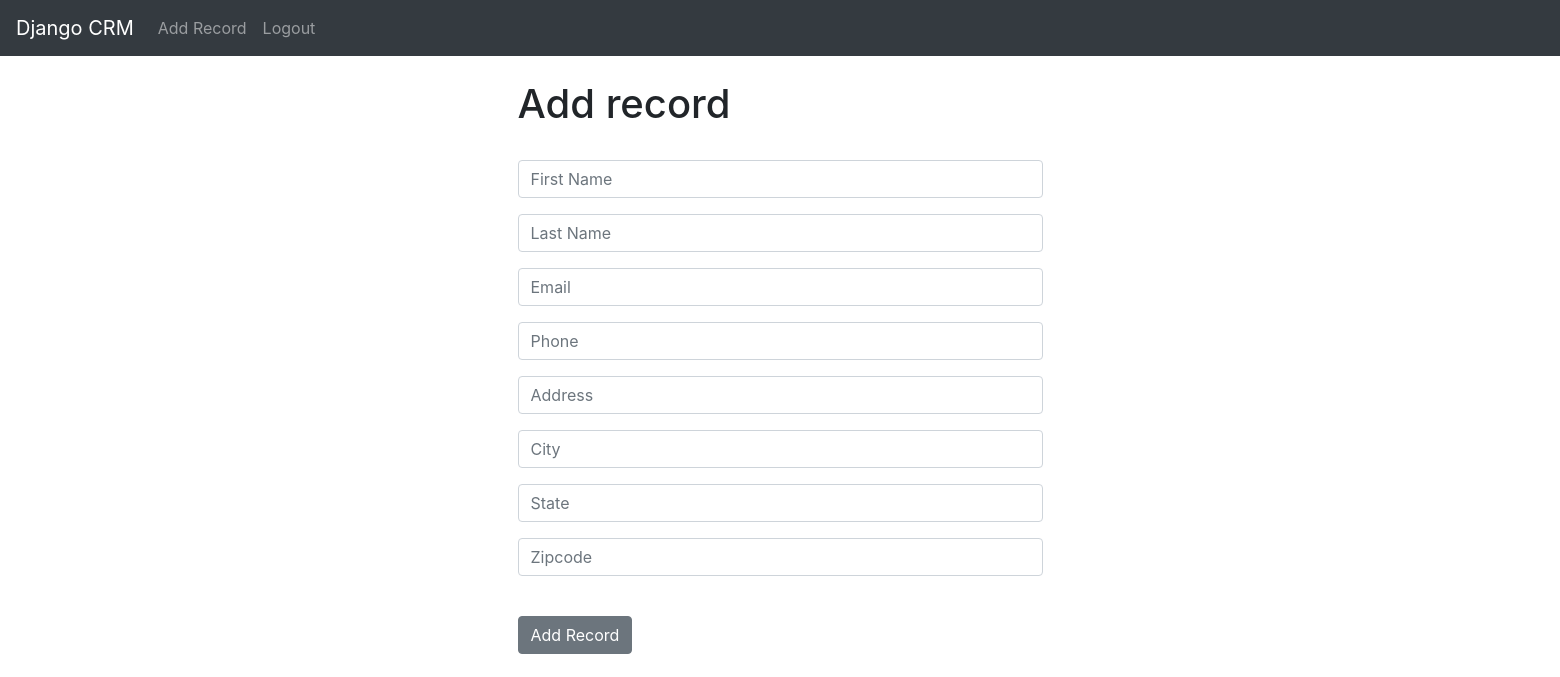
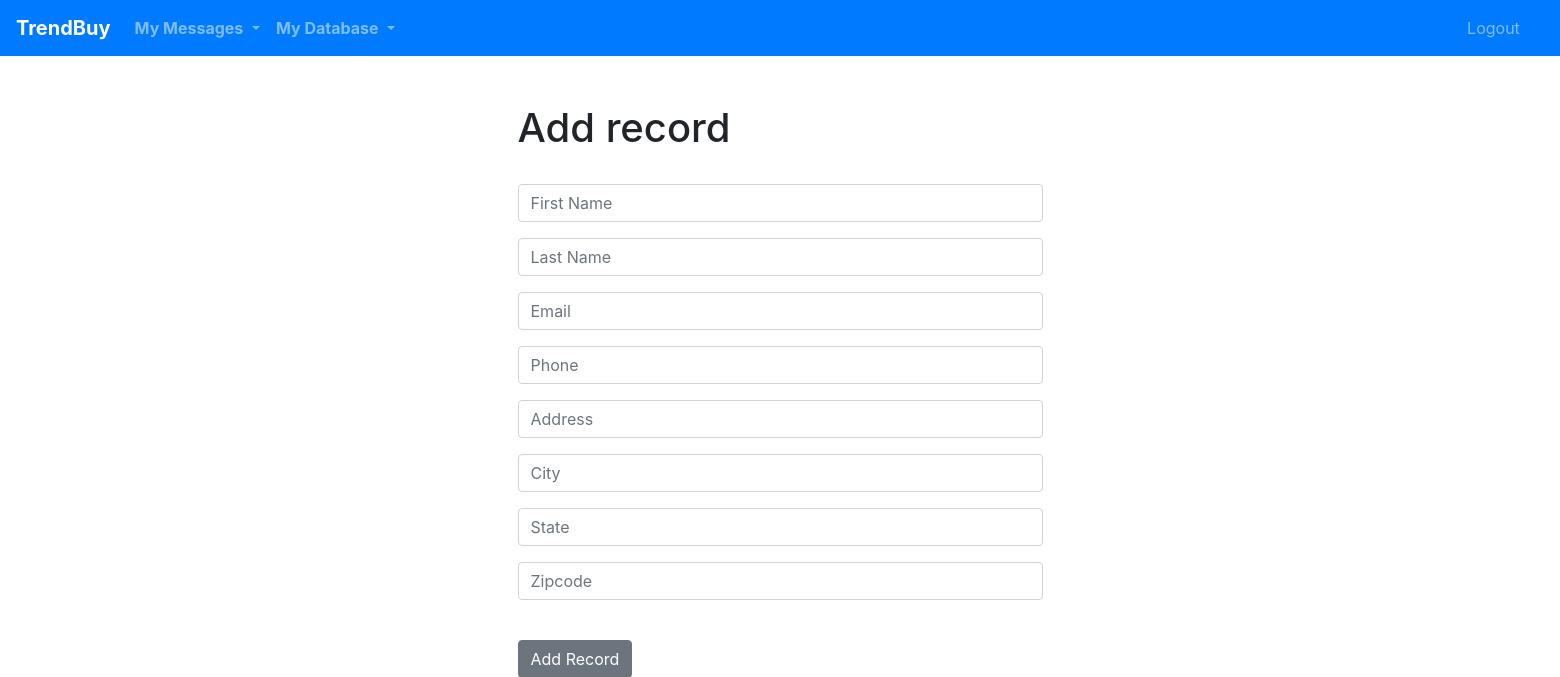
Before and after one commit to FahadMP-LSE/DjangoCRM, a Django app: page /add_record/ in a window 1560 px wide. Shown: the top 677 px of the page. Run offline with Django 4.2, Linux system fonts and the light colour scheme; the visitor is signed in with stand-in values (Sample User, id 1).

Commit message:
Django CRM= TrendBuy with messages and database

```diff
--- a/DjangoCRM/website/models.py
+++ b/DjangoCRM/website/models.py
@@ -1,4 +1,7 @@
 from django.db import models
+from django.contrib.auth.models import User#we will extend user model to create user profiles
+from django.db.models.signals import post_save# to automatically register new user profiles
+
 
 # Create your models here.
 #creating database model here...no need to know sql or any other thing..django does it itself.
@@ -17,3 +20,34 @@ class Record(models.Model):#django will change to records (plural)
 
     def __str__(self): #show what to show on screen when accessing records
         return(f"{self.first_name} {self.last_name}")
+
+
+  #profiles for users
+class Profile(models.Model):#importing model
+    user=models.OneToOneField(User,on_delete=models.CASCADE) #associate one user to one profile
+    #cascade means if delete a user delete profile too
+    follows=models.ManyToManyField("self",
+                                   related_name="followed_by",
+                                   symmetrical=False,blank=True)#a user can follow many people
+#symmetrical=False means one person can follow anotherbut the other person doesnt have to follow the first
+#Blank=true means a person is not forced to follow someone
+
+    date_modified=models.DateTimeField(User, auto_now=True)
+
+
+    def __str__(self):
+        return self.user.username#in profiles section, without this code, shows "profile object 1","profile object 2 etc..
+    #we are now showing the actual usernames
+    #
+
+
+#create profile when new user signs up...
+def create_profile(sender,instance, created,**kwargs):
+    if created:
+        user_profile=Profile(user=instance)# send new user to our Profile#see above def pROFILE
+        user_profile.save()
+        #have user follow himself
+        user_profile.follows.set([instance.profile.id])#want to follow the users own id...migration created it automatically for each user....see migration py files
+        user_profile.save()
+
+post_save.connect(create_profile,sender=User)
--- a/DjangoCRM/website/templates/base.html
+++ b/DjangoCRM/website/templates/base.html
@@ -10,10 +10,12 @@
     <!-- Bootstrap CSS -->
     <link rel="stylesheet" href="https://cdn.jsdelivr.net/npm/bootstrap@4.4.1/dist/css/bootstrap.min.css" integrity="sha384-Vkoo8x4CGsO3+Hhxv8T/Q5PaXtkKtu6ug5TOeNV6gBiFeWPGFN9MuhOf23Q9Ifjh" crossorigin="anonymous">
 
-    <title> Django CRM</title>
+    <title> TrendBuy</title>
   </head>
   <body>
+
     {% include "navbar.html" %}
+    <br/>
 
 <div class="container">
     <br/>
--- a/DjangoCRM/website/templates/navbar.html
+++ b/DjangoCRM/website/templates/navbar.html
@@ -1,5 +1,5 @@
-<nav class="navbar navbar-expand-lg navbar-dark bg-dark">
-    <a class="navbar-brand" href="{% url "home" %}">Django CRM</a>
+<nav class="navbar navbar-expand-lg navbar-dark bg-primary" >
+    <a class="navbar-brand" href="{% url "home" %}"><strong> TrendBuy</strong></a>
     <button class="navbar-toggler" type="button" data-toggle="collapse" data-target="#navbarSupportedContent" aria-controls="navbarSupportedContent" aria-expanded="false" aria-label="Toggle navigation">
       <span class="navbar-toggler-icon"></span>
     </button>
@@ -9,13 +9,66 @@
         <!-- want users to logout but only if they log in ..also if user logged in don;t want him to register..so put register in else part-->
 
         {% if user.is_authenticated %}
-        <li class="nav-item">
-          <a class="nav-link" href="{% url "add_record" %}">Add Record</a>
+
+        <li class="nav-item dropdown">
+          <a class="nav-link dropdown-toggle" href="#" id="navbarDropdown" role="button" data-toggle="dropdown" aria-haspopup="true" aria-expanded="false">
+            <strong>My Messages</strong>
+          </a>
+
+          <div class="dropdown-menu" aria-labelledby="navbarDropdown">
+            <a class="dropdown-item" href="{% url "profile_list" %}">Contact Profile List</a>
+            <a class="dropdown-item" href="#">Another action</a>
+            <div class="dropdown-divider"></div>
+            <a class="dropdown-item" href="#">Something else here</a>
+          </div>
         </li>
 
-        <li class="nav-item">
-          <a class="nav-link" href="{% url "logout" %}">Logout</a>
+
+
+
+        <li class="nav-item dropdown">
+          <a class="nav-link dropdown-toggle" href="#" id="navbarDropdown" role="button" data-toggle="dropdown" aria-haspopup="true" aria-expanded="false">
+            <strong>My Database</strong>
+          </a>
+
+          <div class="dropdown-menu" aria-labelledby="navbarDropdown">
+            <a class="dropdown-item" href="{% url "add_record" %}">Add Record</a>
+            <a class="dropdown-item" href="#">Another action</a>
+            <div class="dropdown-divider"></div>
+            <a class="dropdown-item" href="#">Something else here</a>
+          </div>
         </li>
+
+        <li class="nav-item ml-5"></li>
+        <li class="nav-item ml-5"></li>
+        <li class="nav-item ml-5"></li>
+        <li class="nav-item ml-5"></li>
+        <li class="nav-item ml-5"></li>
+        <li class="nav-item ml-5"></li>
+        <li class="nav-item ml-5"></li>
+        <li class="nav-item ml-5"></li>
+        <li class="nav-item ml-5"></li>
+        <li class="nav-item ml-5"></li>
+        <li class="nav-item ml-5"></li>
+        <li class="nav-item ml-5"></li>
+        <li class="nav-item ml-5"></li>
+        <li class="nav-item ml-5"></li>
+        <li class="nav-item ml-5"></li>
+        <li class="nav-item ml-5"></li>
+        <li class="nav-item ml-5"></li>
+        <li class="nav-item ml-5"></li>
+        <li class="nav-item ml-5"></li>
+        <li class="nav-item ml-5"></li>
+        <li class="nav-item ml-5"></li>
+
+
+          <li class="nav-item ml-5">
+            <a class="nav-link"  href="{% url "logout" %}">Logout</a>
+          </li>
+
+
+
+
 
         {% else %}
         <li class="nav-item">
@@ -28,6 +81,11 @@
 
 
 
+
+
+
+
+
         {% endif %}
 
 
--- a/DjangoCRM/website/urls.py
+++ b/DjangoCRM/website/urls.py
@@ -1,5 +1,5 @@
 from django.urls import path
-from . import views # we need to connect each page with a view
+from . import views # we need to connect each page with a view (. means everything)
 
 urlpatterns = [
     path("",views.home,name="home"),#creating homepage "" is for homepage
@@ -11,6 +11,7 @@ urlpatterns = [
     path("delete_record/<int:pk>",views.delete_record,name="delete_record"),#need to pass primary key to know which record to delete
     path("add_record/",views.add_record,name="add_record"),#creating homepage "" is for homepage
     path("update_record/<int:pk>",views.update_record,name="update_record"),#creating homepage "" is for homepage
+    path("profile_list/",views.profile_list,name="profile_list")
 
 
 ]
--- a/DjangoCRM/website/views.py
+++ b/DjangoCRM/website/views.py
@@ -2,7 +2,8 @@ from django.shortcuts import render, redirect
 from django.contrib.auth import authenticate,login, logout
 from django.contrib import messages # to show messages e.g. logged in /logged out/registered successfully
 from .forms import SignUpForm, AddRecordForm #importing form we created in forms.py file
-from .models import Record
+from .models import Record, Profile
+
 
 # Create your views here.
 
@@ -100,3 +101,12 @@ def update_record(request,pk):
     else:
         messages.success(request,"You must be logged in to add records!")
         return redirect("home")
+
+
+def profile_list(request):
+    if request.user.is_authenticated:
+        profiles=Profile.objects.exclude(user=request.user)# want to show profiles but do not want to see our own profile
+        return render(request,"profile_list.html",{"profiles":profiles})
+    else:
+        messages.success(request, "You must be logged in to view this page")
+        return render("home")
```
Also changed, not shown: DjangoCRM/website/admin.py (+29 -0 lines), DjangoCRM/website/templates/profile_list.html (added, +35 -0 lines), DjangoCRM/Microsoft_Account_Logo.svg.png (added), DjangoCRM/website/migrations/0002_profile.py (added), DjangoCRM/website/migrations/0003_profile_date_modified.py (added), DjangoCRM/website/static/images/Microsoft_Account_Logo.svg.png (added).
